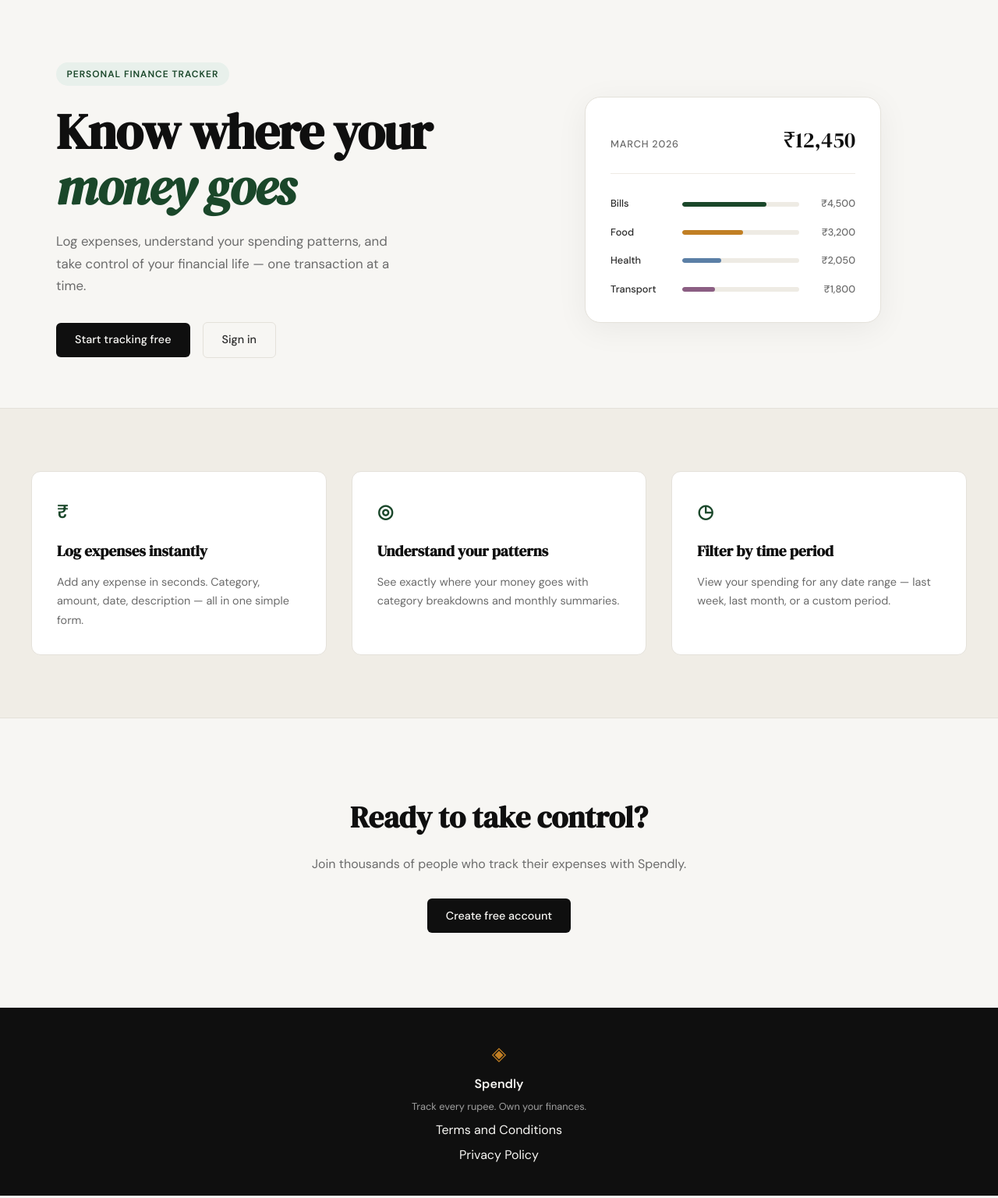
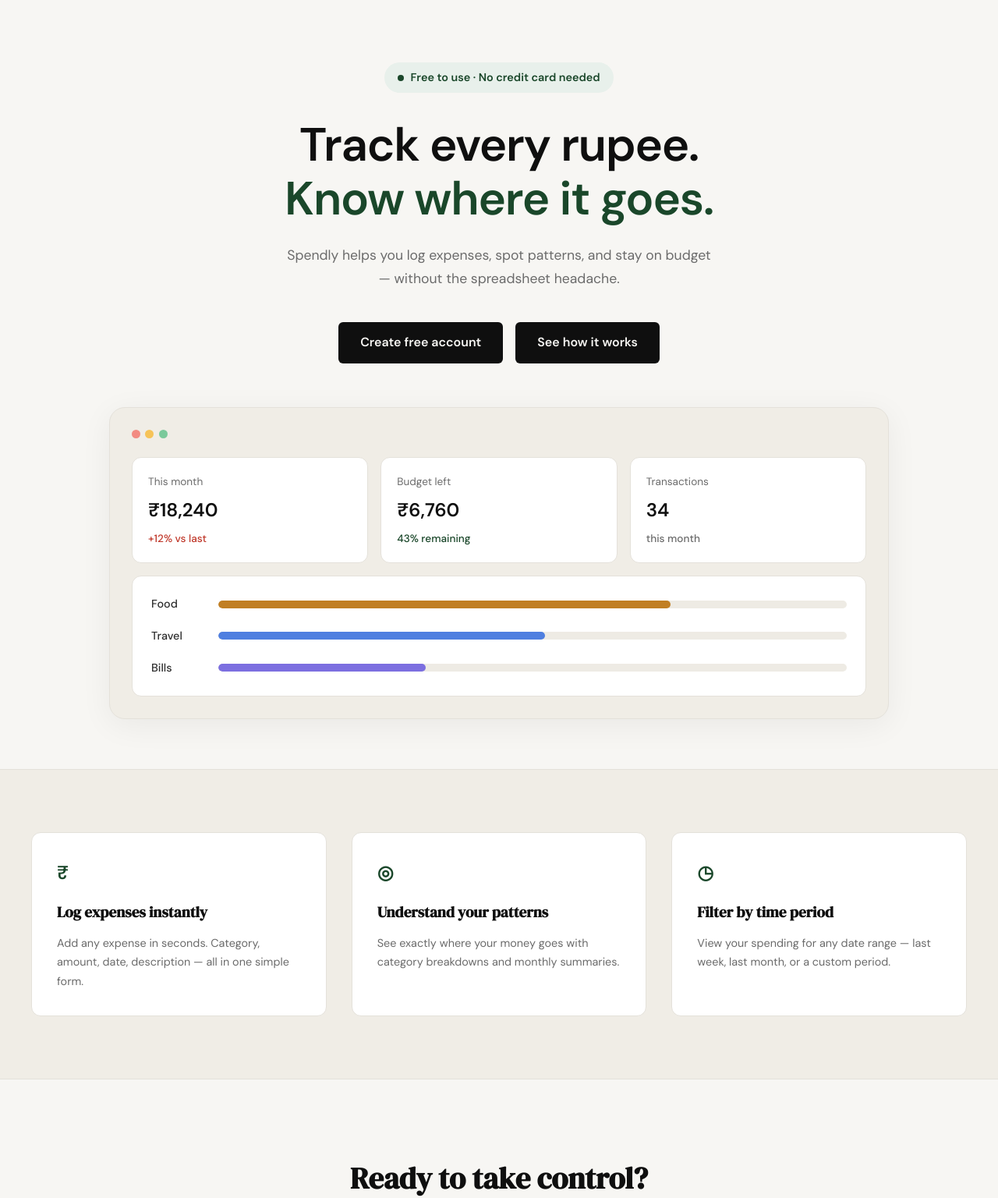
Before and after one commit to Rohit97130/expense-tracker, a Flask app: page / in a window 1280 px wide. Shown: the part 61-1597 px from the top of the page at 78% size. Run offline with Flask 3, Linux system fonts and the light colour scheme.

Commit message:
landing: redesign hero section to match mockup

```diff
--- a/app.py
+++ b/app.py
@@ -20,6 +20,16 @@
 @app.route("/login")
 def login():
     return render_template("login.html")
+
+
+@app.route("/terms")
+def terms():
+    return render_template("terms.html")
+
+
+@app.route("/privacy")
+def privacy():
+    return render_template("privacy.html")
 
 
 # ------------------------------------------------------------------ #
--- a/file.txt
+++ b/file.txt
@@ -34,7 +34,7 @@
 content appropriate for a personal expense tracking app.
 Include sections like: Data We Collect, How We Use Your Data,
 Data Storage, Third Party Services, and Contact Us.
-Match the style of terms.html.
+Match the style of @templates/terms.html.
 3. In @templates/landing.html, update the "Privacy Policy"
 footer link href from "#" to "/privacy".
 4. Make sure the appearance looks like the website's theme
--- a/static/css/style.css
+++ b/static/css/style.css
@@ -125,114 +125,183 @@
 
 .hero {
     padding: 5rem 2rem 4rem;
-    display: grid;
-    grid-template-columns: 1fr 1fr;
-    gap: 4rem;
-    align-items: center;
     max-width: var(--max-width);
+    margin: 0 auto;
+    text-align: center;
+}
+
+.hero-inner {
+    max-width: 680px;
     margin: 0 auto;
 }
 
 .hero-badge {
-    display: inline-block;
+    display: inline-flex;
+    align-items: center;
+    gap: 0.5rem;
     background: var(--accent-light);
     color: var(--accent);
-    font-size: 0.75rem;
+    font-size: 0.9rem;
     font-weight: 600;
-    letter-spacing: 0.08em;
-    text-transform: uppercase;
-    padding: 0.35rem 0.85rem;
+    padding: 0.5rem 1.1rem;
     border-radius: 999px;
+    margin-bottom: 2rem;
+}
+
+.hero-badge-dot {
+    width: 8px;
+    height: 8px;
+    border-radius: 50%;
+    background: var(--accent);
+    flex-shrink: 0;
+}
+
+.hero-title {
+    font-family: var(--font-body);
+    font-weight: 800;
+    font-size: clamp(2.5rem, 5.5vw, 3.75rem);
+    line-height: 1.15;
+    letter-spacing: -0.02em;
+    color: var(--ink);
     margin-bottom: 1.5rem;
 }
 
-.hero-title {
-    font-family: var(--font-display);
-    font-size: clamp(2.5rem, 5vw, 4rem);
-    line-height: 1.1;
-    letter-spacing: -0.02em;
-    color: var(--ink);
-    margin-bottom: 1.25rem;
-}
-
-.hero-title em {
-    font-style: italic;
+.hero-title-accent {
     color: var(--accent);
 }
 
 .hero-subtitle {
-    font-size: 1.05rem;
+    font-size: 1.1rem;
     color: var(--ink-muted);
     line-height: 1.7;
-    max-width: 460px;
-    margin-bottom: 2rem;
+    max-width: 560px;
+    margin: 0 auto 2.5rem;
 }
 
 .hero-actions {
     display: flex;
     gap: 1rem;
     align-items: center;
+    justify-content: center;
 }
+
+.hero-btn {
+    display: inline-block;
+    background: var(--ink);
+    color: var(--paper);
+    padding: 0.85rem 1.75rem;
+    border-radius: var(--radius-sm);
+    font-family: var(--font-body);
+    font-size: 1rem;
+    font-weight: 600;
+    cursor: pointer;
+    border: none;
+    transition: background 0.2s;
+    text-decoration: none;
+}
+
+.hero-btn:hover { background: var(--accent); }
 
 /* ------------------------------------------------------------------ */
 /* Mock card (hero visual)                                             */
 /* ------------------------------------------------------------------ */
 
 .hero-visual {
-    display: flex;
-    justify-content: center;
+    margin-top: 3.5rem;
 }
 
-.mock-card {
-    background: var(--paper-card);
+.mock-window {
+    background: var(--paper-warm);
     border: 1px solid var(--border);
     border-radius: var(--radius-lg);
-    padding: 2rem;
+    padding: 1.75rem;
     width: 100%;
-    max-width: 380px;
+    max-width: 1000px;
+    margin: 0 auto;
     box-shadow: 0 8px 40px rgba(0,0,0,0.06);
 }
 
-.mock-card-header {
+.mock-dots {
     display: flex;
-    justify-content: space-between;
-    align-items: baseline;
-    margin-bottom: 1.75rem;
-    padding-bottom: 1.25rem;
-    border-bottom: 1px solid var(--border-soft);
+    gap: 0.4rem;
+    margin-bottom: 1.5rem;
 }
 
-.mock-label {
-    font-size: 0.8rem;
-    font-weight: 500;
-    color: var(--ink-muted);
-    text-transform: uppercase;
-    letter-spacing: 0.06em;
+.mock-dot {
+    width: 11px;
+    height: 11px;
+    border-radius: 50%;
 }
 
-.mock-total {
-    font-family: var(--font-display);
-    font-size: 1.75rem;
+.mock-dot-red { background: #f28b82; }
+.mock-dot-yellow { background: #f6c358; }
+.mock-dot-green { background: #7bc99b; }
+
+.mock-stats {
+    display: grid;
+    grid-template-columns: repeat(3, 1fr);
+    gap: 1rem;
+    margin-bottom: 1rem;
+}
+
+.mock-stat {
+    background: var(--paper-card);
+    border: 1px solid var(--border);
+    border-radius: var(--radius-md);
+    padding: 1.25rem;
+    display: flex;
+    flex-direction: column;
+    gap: 0.4rem;
+    text-align: left;
+}
+
+.mock-stat-label {
+    font-size: 0.85rem;
+    color: var(--ink-muted);
+}
+
+.mock-stat-value {
+    font-family: var(--font-body);
+    font-weight: 700;
+    font-size: 1.5rem;
     color: var(--ink);
 }
 
-.mock-bars { display: flex; flex-direction: column; gap: 1rem; }
+.mock-stat-delta {
+    font-size: 0.85rem;
+    font-weight: 500;
+}
+
+.mock-stat-delta-neg { color: var(--danger); }
+.mock-stat-delta-pos { color: var(--accent); }
+.mock-stat-delta-neutral { color: var(--ink-muted); }
+
+.mock-bars-card {
+    background: var(--paper-card);
+    border: 1px solid var(--border);
+    border-radius: var(--radius-md);
+    padding: 1.5rem;
+    display: flex;
+    flex-direction: column;
+    gap: 1.1rem;
+    text-align: left;
+}
 
 .mock-bar-row {
     display: grid;
-    grid-template-columns: 80px 1fr 60px;
+    grid-template-columns: 70px 1fr;
     align-items: center;
-    gap: 0.75rem;
+    gap: 1rem;
 }
 
 .mock-cat {
-    font-size: 0.8rem;
+    font-size: 0.9rem;
     font-weight: 500;
     color: var(--ink-soft);
 }
 
 .mock-bar-track {
-    height: 6px;
+    height: 10px;
     background: var(--border-soft);
     border-radius: 999px;
     overflow: hidden;
@@ -240,21 +309,13 @@
 
 .mock-bar {
     height: 100%;
-    background: var(--accent);
     border-radius: 999px;
     transition: width 0.6s ease;
 }
 
-.mock-bar-2 { background: var(--accent-2); }
-.mock-bar-3 { background: #5b7fa6; }
-.mock-bar-4 { background: #8b5e83; }
-
-.mock-amt {
-    font-size: 0.8rem;
-    font-weight: 500;
-    color: var(--ink-muted);
-    text-align: right;
-}
+.mock-bar-food { background: var(--accent-2); }
+.mock-bar-travel { background: #4f7fe0; }
+.mock-bar-bills { background: #7c6fe0; }
 
 /* ------------------------------------------------------------------ */
 /* Buttons                                                             */
--- a/templates/base.html
+++ b/templates/base.html
@@ -34,8 +34,8 @@
             <span class="brand-icon">◈</span>
             <span class="footer-name">Spendly</span>
             <p class="footer-copy">Track every rupee. Own your finances.</p>
-            <a href="#">Terms and Conditions</a>
-            <a href="#">Privacy Policy</a>
+            <a href="{{ url_for('terms') }}">Terms and Conditions</a>
+            <a href="{{ url_for('privacy') }}">Privacy Policy</a>
         </div>
     </footer>
 
--- a/templates/landing.html
+++ b/templates/landing.html
@@ -6,55 +6,62 @@
 
 <section class="hero">
     <div class="hero-inner">
-        <div class="hero-badge">Personal Finance Tracker</div>
+        <div class="hero-badge"><span class="hero-badge-dot"></span> Free to use · No credit card needed</div>
         <h1 class="hero-title">
-            Know where your<br>
-            <em>money goes</em>
+            Track every rupee.<br>
+            <span class="hero-title-accent">Know where it goes.</span>
         </h1>
         <p class="hero-subtitle">
-            Log expenses, understand your spending patterns,
-            and take control of your financial life —
-            one transaction at a time.
+            Spendly helps you log expenses, spot patterns, and stay
+            on budget — without the spreadsheet headache.
         </p>
         <div class="hero-actions">
-            <a href="{{ url_for('register') }}" class="btn-primary">Start tracking free</a>
-            <a href="{{ url_for('login') }}" class="btn-ghost">Sign in</a>
+            <a href="{{ url_for('register') }}" class="hero-btn">Create free account</a>
+            <a href="#" class="hero-btn">See how it works</a>
         </div>
     </div>
     <div class="hero-visual">
-        <div class="mock-card">
-            <div class="mock-card-header">
-                <span class="mock-label">March 2026</span>
-                <span class="mock-total">₹12,450</span>
+        <div class="mock-window">
+            <div class="mock-dots">
+                <span class="mock-dot mock-dot-red"></span>
+                <span class="mock-dot mock-dot-yellow"></span>
+                <span class="mock-dot mock-dot-green"></span>
             </div>
-            <div class="mock-bars">
+            <div class="mock-stats">
+                <div class="mock-stat">
+                    <span class="mock-stat-label">This month</span>
+                    <span class="mock-stat-value">₹18,240</span>
+                    <span class="mock-stat-delta mock-stat-delta-neg">+12% vs last</span>
+                </div>
+                <div class="mock-stat">
+                    <span class="mock-stat-label">Budget left</span>
+                    <span class="mock-stat-value">₹6,760</span>
+                    <span class="mock-stat-delta mock-stat-delta-pos">43% remaining</span>
+                </div>
+                <div class="mock-stat">
+                    <span class="mock-stat-label">Transactions</span>
+                    <span class="mock-stat-value">34</span>
+                    <span class="mock-stat-delta mock-stat-delta-neutral">this month</span>
+                </div>
+            </div>
+            <div class="mock-bars-card">
+                <div class="mock-bar-row">
+                    <span class="mock-cat">Food</span>
+                    <div class="mock-bar-track">
+                        <div class="mock-bar mock-bar-food" style="width: 72%"></div>
+                    </div>
+                </div>
+                <div class="mock-bar-row">
+                    <span class="mock-cat">Travel</span>
+                    <div class="mock-bar-track">
+                        <div class="mock-bar mock-bar-travel" style="width: 52%"></div>
+                    </div>
+                </div>
                 <div class="mock-bar-row">
                     <span class="mock-cat">Bills</span>
                     <div class="mock-bar-track">
-                        <div class="mock-bar" style="width: 72%"></div>
+                        <div class="mock-bar mock-bar-bills" style="width: 33%"></div>
                     </div>
-                    <span class="mock-amt">₹4,500</span>
-                </div>
-                <div class="mock-bar-row">
-                    <span class="mock-cat">Food</span>
-                    <div class="mock-bar-track">
-                        <div class="mock-bar mock-bar-2" style="width: 52%"></div>
-                    </div>
-                    <span class="mock-amt">₹3,200</span>
-                </div>
-                <div class="mock-bar-row">
-                    <span class="mock-cat">Health</span>
-                    <div class="mock-bar-track">
-                        <div class="mock-bar mock-bar-3" style="width: 33%"></div>
-                    </div>
-                    <span class="mock-amt">₹2,050</span>
-                </div>
-                <div class="mock-bar-row">
-                    <span class="mock-cat">Transport</span>
-                    <div class="mock-bar-track">
-                        <div class="mock-bar mock-bar-4" style="width: 28%"></div>
-                    </div>
-                    <span class="mock-amt">₹1,800</span>
                 </div>
             </div>
         </div>
```
Also changed, not shown: other parts of static/css/style.css (+41 -7 lines), templates/privacy.html (added, +62 -0 lines), templates/terms.html (added, +64 -0 lines).
